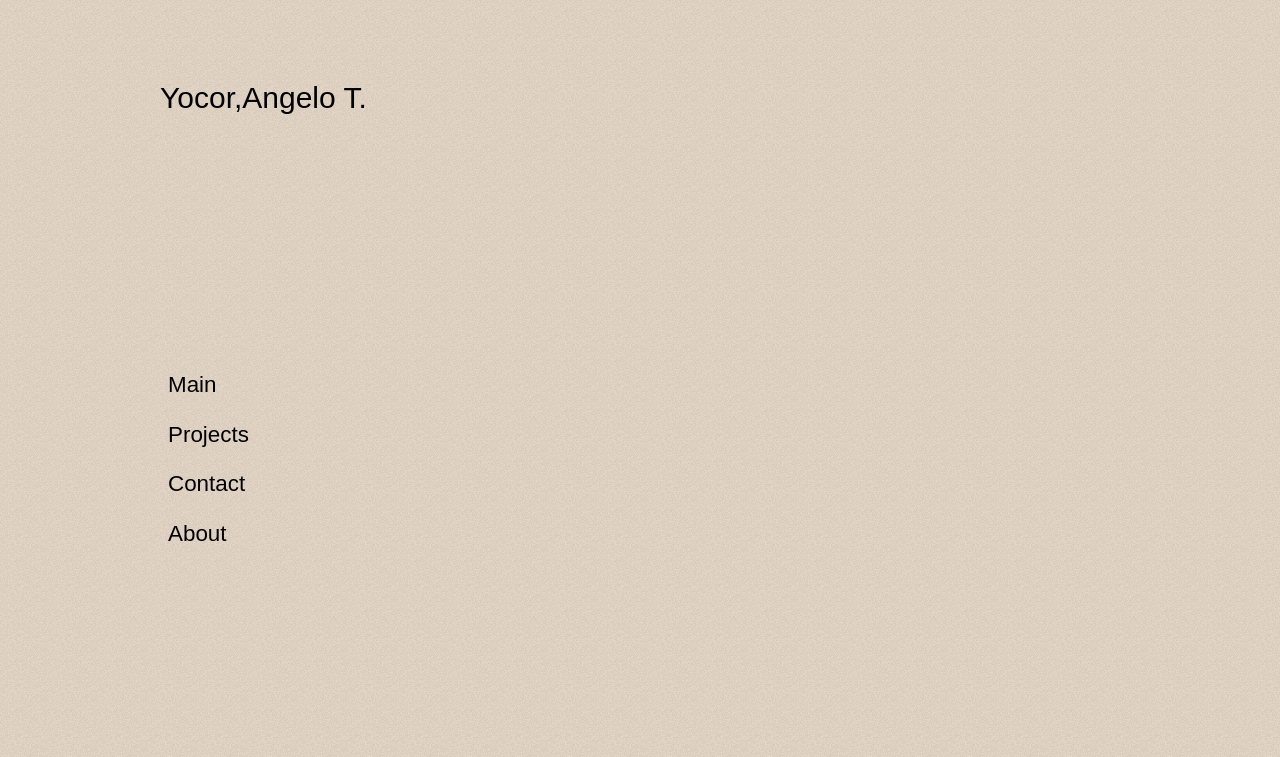
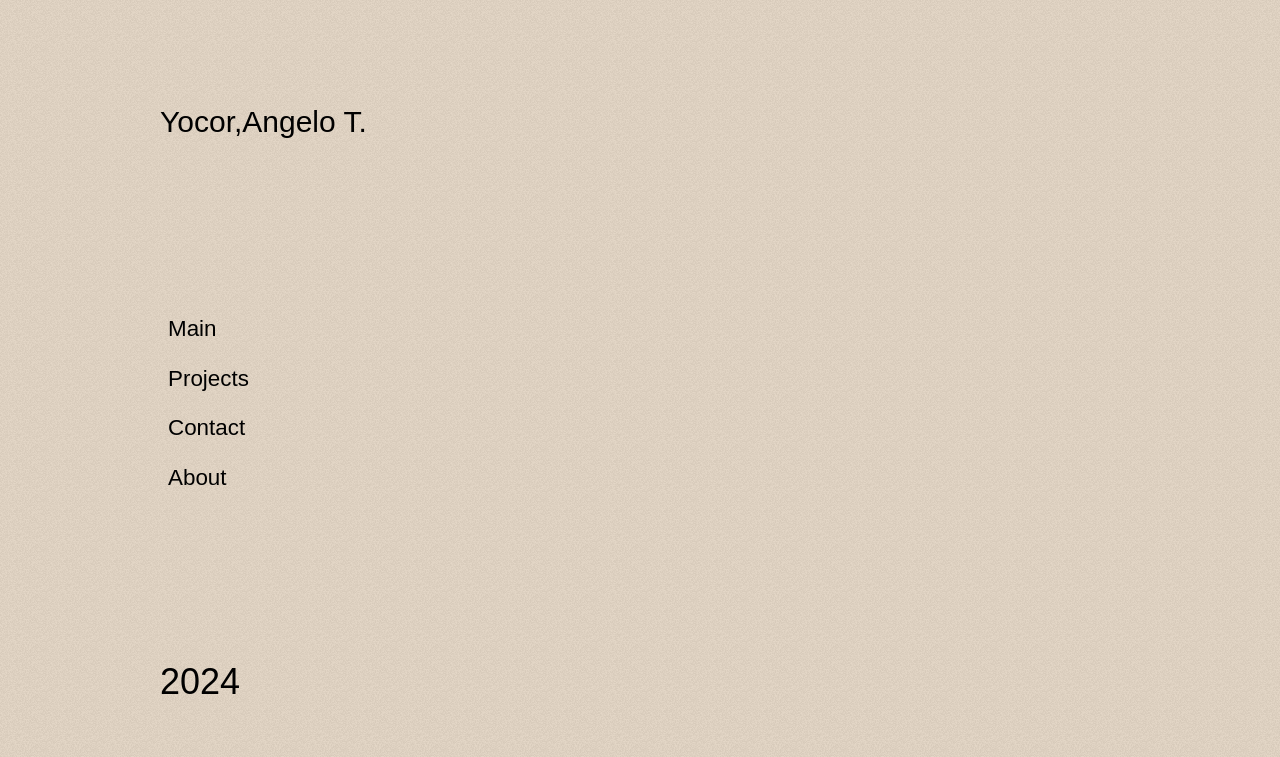
Before and after one commit to Angelo-misuhara/PORTFOLIOf, a React (Vite) app: page / in a window 1280 px wide. Shown: the top 757 px of the page. Built offline with nearby package versions, Linux system fonts and the light colour scheme.

Commit message:
edit landing page

```diff
--- a/src/components/Sidebar.jsx
+++ b/src/components/Sidebar.jsx
@@ -4,7 +4,7 @@ const Sidebar = () => {
 	return (
 		<div className=' flex flex-col'>
 			<h1 className='text-3xl font-thin'>Yocor,Angelo T.</h1>
-			<div className='mt-[15rem]'>
+			<div className='mt-[10rem]'>
 				<ul  className='flex flex-col gap-4 p-2 pt-3'>
 					<li className='text-[1.4rem] hover:text-[2.5rem]'>
 					<a href="">	Main</a>
@@ -19,7 +19,7 @@ const Sidebar = () => {
 						<a href="">About</a>
 					</li>
 				</ul>
-					<h1 className='text-4xl mt-[15rem] font-thin'>2024</h1>
+					<h1 className='text-4xl mt-[10rem] font-thin'>2024</h1>
 			</div>
 		</div>
 	);
--- a/src/layouts/LandingPage.jsx
+++ b/src/layouts/LandingPage.jsx
@@ -4,7 +4,7 @@ import MainPageLand from '../components/MainPageLand'
 
 const LandingPage = () => {
   return (
-   <div className='flex flex-wrap justify-betwee p-[5rem] '>
+   <div className='flex flex-wrap justify-between p-[5rem]  mt-6 '>
     <div className='basis-3/12'>
     <Sidebar/>
     </div>
```
